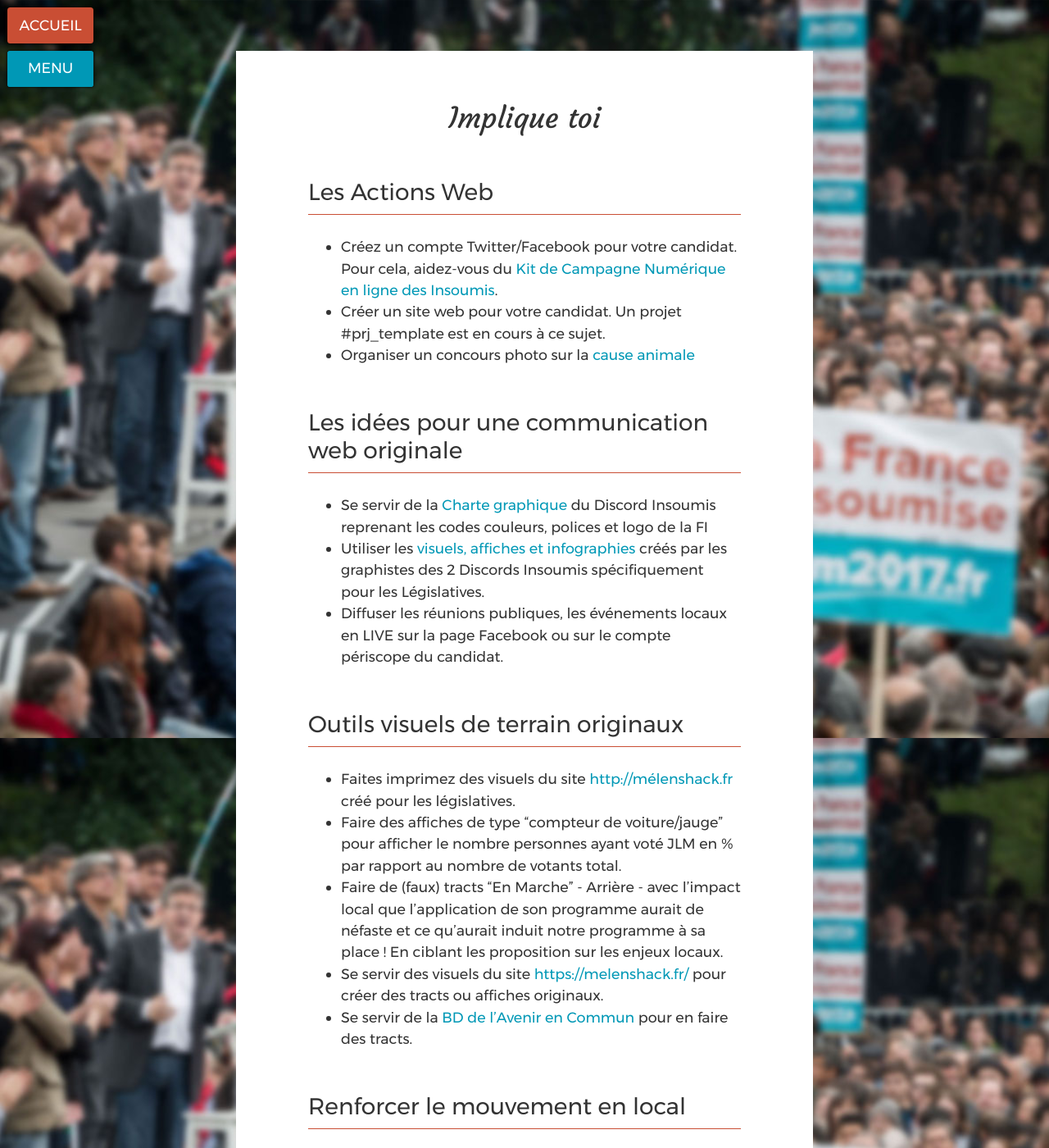
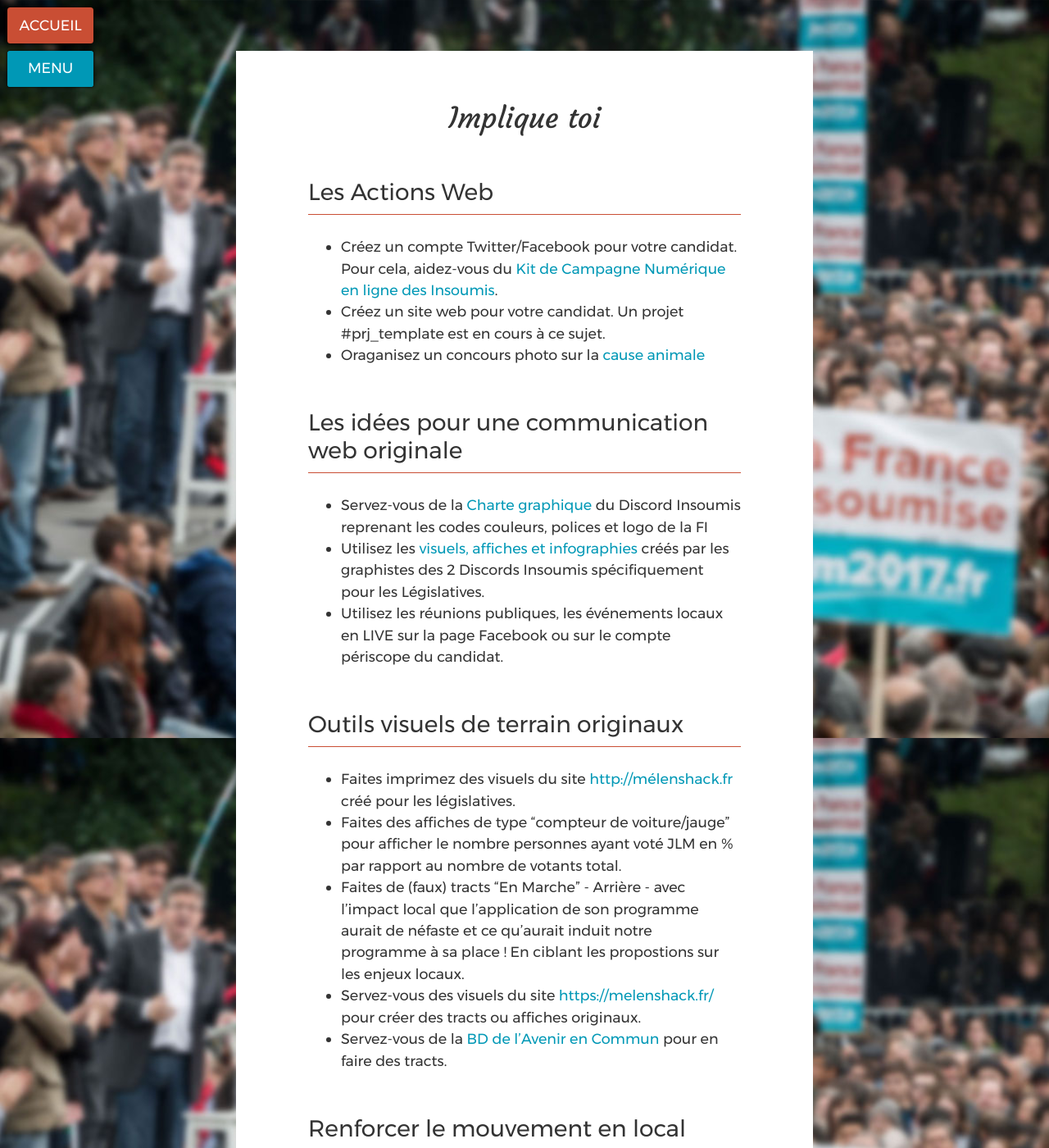
Before and after one commit to ryuran/kitcampagne.fi, a Jekyll site: the page built from _cat_franceinsoumise/implique_toi.md, in a window 1280 px wide and 1400 px high. Shown: the whole window at 82% size. Built offline with Jekyll 4.4.1, drawn with Linux system fonts in a browser that asks for light colours; some of the changed text lies outside the part shown.

Commit message:
Corrections

```diff
--- a/_cat_franceinsoumise/implique_toi.md
+++ b/_cat_franceinsoumise/implique_toi.md
@@ -8,32 +8,32 @@ sortinglabel: fi-l3
 
 ## Les Actions Web
 - Créez un compte Twitter/Facebook pour votre candidat. Pour cela, aidez-vous du [Kit de Campagne Numérique en ligne des Insoumis](/).
-- Créer un site web pour votre candidat. Un projet #prj_template est en cours à ce sujet.
-- Organiser un concours photo sur la [cause animale](https://www.melenchatsmelenchiens.fr/)
+- Créez un site web pour votre candidat. Un projet #prj_template est en cours à ce sujet.
+- Oraganisez un concours photo sur la [cause animale](https://www.melenchatsmelenchiens.fr/)
 
 ## Les idées pour une communication web originale
-- Se servir de la [Charte graphique](https://docs.google.com/spreadsheets/d/110ddC6TdLDh96p0fCAM9KVygDpO7QdjUWNthfzssV_Y/edit#gid=1964166180) du Discord Insoumis reprenant les codes couleurs, polices et logo de la FI
-- Utiliser les [visuels, affiches et infographies](https://melenshack.fr/legislatives) créés par les graphistes des 2 Discords Insoumis spécifiquement pour les Législatives.
-- Diffuser les réunions publiques, les événements locaux en LIVE sur la page Facebook ou sur le compte périscope du candidat.
+- Servez-vous de la [Charte graphique](https://docs.google.com/spreadsheets/d/110ddC6TdLDh96p0fCAM9KVygDpO7QdjUWNthfzssV_Y/edit#gid=1964166180) du Discord Insoumis reprenant les codes couleurs, polices et logo de la FI
+- Utilisez les [visuels, affiches et infographies](https://melenshack.fr/legislatives) créés par les graphistes des 2 Discords Insoumis spécifiquement pour les Législatives.
+- Utilisez les réunions publiques, les événements locaux en LIVE sur la page Facebook ou sur le compte périscope du candidat.
 
 ## Outils visuels de terrain originaux
 - Faites imprimez des visuels du site [http://mélenshack.fr](https://melenshack.fr/legislatives) créé pour les législatives.
-- Faire des affiches de type "compteur de voiture/jauge" pour afficher le nombre personnes ayant voté JLM en % par rapport au nombre de votants total.
-- Faire de (faux) tracts "En Marche" - Arrière - avec l'impact local que l'application de son programme aurait de néfaste et ce qu'aurait induit notre programme à sa place ! En ciblant les proposition sur les enjeux locaux.
-- Se servir des visuels du site [https://melenshack.fr/](https://melenshack.fr/) pour créer des tracts ou affiches originaux.
-- Se servir de la [BD de l'Avenir en Commun](https://avenirencommun.fr/bd/) pour en faire des tracts.
+- Faites des affiches de type "compteur de voiture/jauge" pour afficher le nombre personnes ayant voté JLM en % par rapport au nombre de votants total.
+- Faites de (faux) tracts "En Marche" - Arrière - avec l'impact local que l'application de son programme aurait de néfaste et ce qu'aurait induit notre programme à sa place ! En ciblant les propostions sur les enjeux locaux.
+- Servez-vous des visuels du site [https://melenshack.fr/](https://melenshack.fr/) pour créer des tracts ou affiches originaux.
+- Servez-vous de la [BD de l'Avenir en Commun](https://avenirencommun.fr/bd/) pour en faire des tracts.
 
 ## Renforcer le mouvement en local
 - Apéros insoumis ouvert à tous.
 - Barbecue insoumis public ! Chacun ramène sa barback et on partage les salades froides.
-- Camping Insoumis comme le font les groupes d'appui de la 3ième circo de haute savoie à l'occasion du [rassemblement du CRHA](http://www.citoyens-resistants.fr/IMG/pdf/affiche_2017.pdf)
+- Camping Insoumis comme le font les groupes d'appui de la 3eme circonscription de Haute Savoie à l'occasion du [rassemblement du CRHA](http://www.citoyens-resistants.fr/IMG/pdf/affiche_2017.pdf)
 - Organiser un débat public dans la rue sur un thème réfléchi en amont (monarchie présidentielle, l'intérêt de l'abstention, etc).
 - Organiser des réunions/événements inter-groupes d'appuis ou de circonscriptions.
 - Organiser des porteurs de parole sur les marchés. Pour cela, choisissez une question, inscrivez-là sur un panneau et amenez-la avec vous et demandez aux gens ce que les gens pense de cette question (ex. : à quoi sert les législatives, etc).
 
 ## Aider votre candidat aux Législatives
-- Désigner avec votre candidat une/plusieurs personnes en charge de gérer sa communication sur les réseaux sociaux (créer un compte facebook, un compte tweeter pour le candidat).
+- Désignez avec votre candidat une/plusieurs personnes en charge de gérer sa communication sur les réseaux sociaux (créer un compte facebook, un compte tweeter pour le candidat).
 - Organisez votre groupe d'appui en commission afin d'être plus efficace et votez les propositions des commissions collectivement pour gagner du temps (commission Budget, actions locales, communication/réseau sociaux/médias, etc.)
 - Transmettre à votre candidat l'intégralité des résultats du 1ier tour dans votre circonscription [avec ce document](https://drive.google.com/file/d/0B_9O1c4QM3X_WmgzYl9XeWNscGM/view).
 - Transmettre à votre candidat [ce document](https://cdn.discordapp.com/attachments/308741470238670848/308741693417717761/Deputes_votes.xlsx) regroupant les votes des députés par sujet pour argumenter.
-- Rassembler des infos sur les candidats adverses, programmes, historique politique, polémique, article de presse, casseroles, s'il a voté pour la loi travail.
+- Rassemblez des infos sur les candidats adverses, programmes, historique politique, polémique, article de presse, casseroles, s'il a voté pour la loi travail.
```
